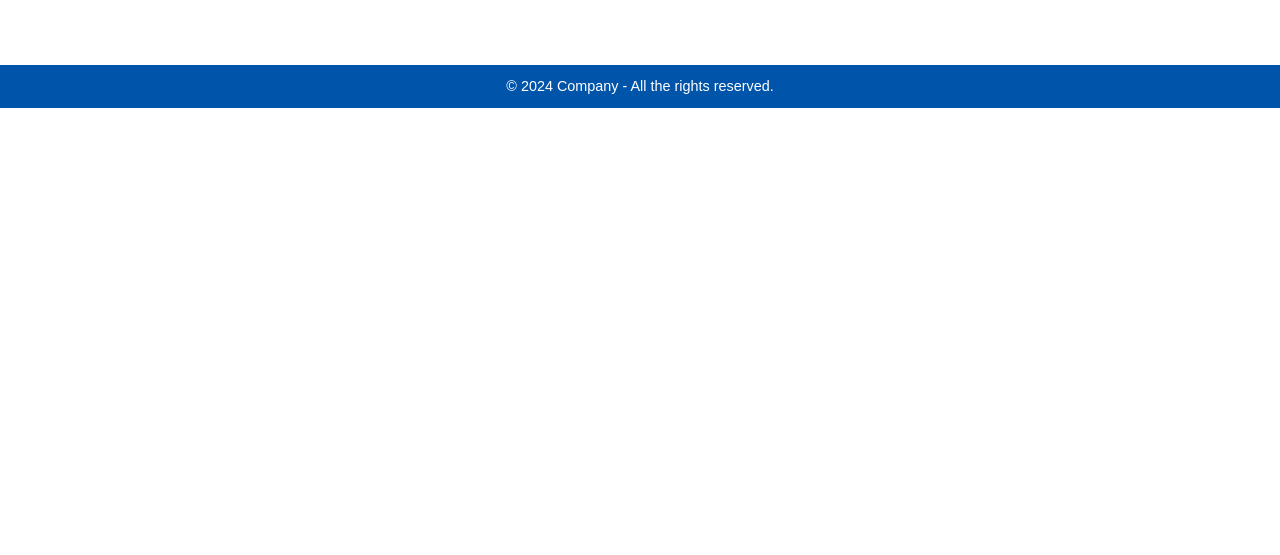
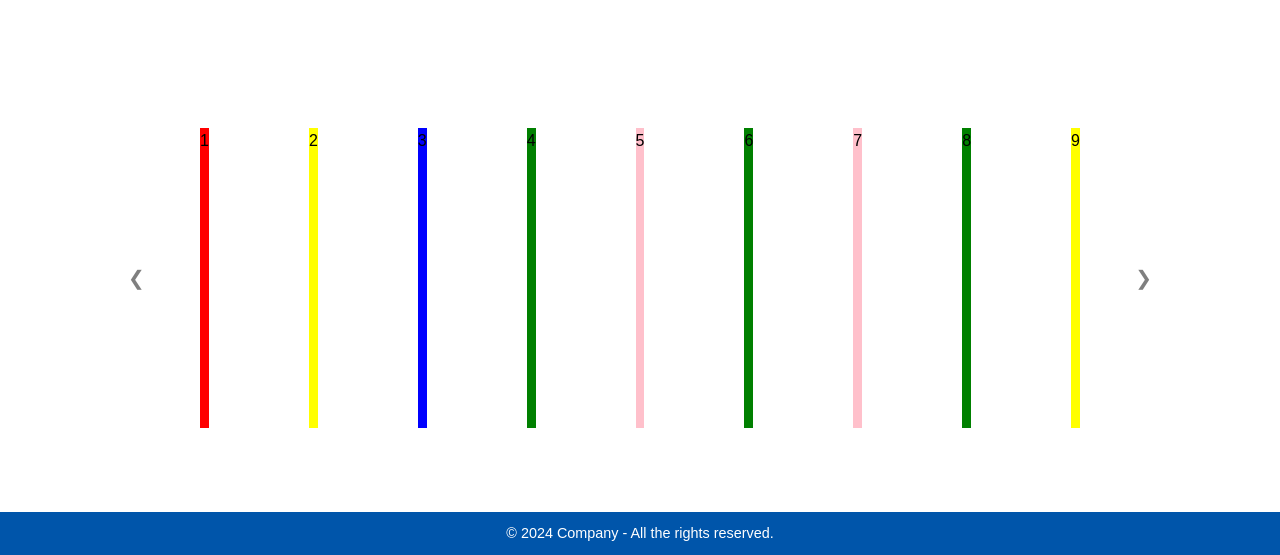
Before and after one commit to vdevalerio/landing_pages, a PHP site: page / in a window 1280 px wide. Shown: the part 1095-1650 px from the top of the page. Before the commit the page ends 1203 px from the top, so only its background shows below. Run offline with PHP 8.4, Linux system fonts and the light colour scheme; data that the repository does not hold is empty.

Commit message:
add initial cardSlider initial setup

```diff
--- /dev/null
+++ b/institutional_model_001/components/cardSlider.php
@@ -0,0 +1,19 @@
+<div class="card-slider">
+    <a class="prev" onclick="moveCarousel(-1, 500)">&#10094;</a>
+
+    <div class="cards">
+        <div class="card card-1">1</div>
+        <div class="card card-2">2</div>
+        <div class="card card-3">3</div>
+        <div class="card card-4">4</div>
+        <div class="card card-5">5</div>
+        <div class="card card-6">6</div>
+        <div class="card card-7">7</div>
+        <div class="card card-8">8</div>
+        <div class="card card-9">9</div>
+    </div>
+
+    <a class="next" onclick="moveCarousel(1, 500)">&#10095;</a>
+</div>
+
+<script src="./js/cardSliderScript.js"></script>
--- a/institutional_model_001/config.php
+++ b/institutional_model_001/config.php
@@ -3,3 +3,16 @@
 
 // Include your environment settings
 include 'env.php';
+
+$fromEnv = [
+    'lang' => $lang,
+    'company_name' => $company_name,
+    'texts' => $texts,
+    'card_slider' => $card_slider,
+    'buttons' => $buttons,
+    'nav' => $nav,
+    'logos' => $logos,
+    'footer_copy' => $footer_copy,
+];
+
+file_put_contents('config.json', json_encode($fromEnv));
--- a/institutional_model_001/index.php
+++ b/institutional_model_001/index.php
@@ -5,14 +5,14 @@
 
         <div class="index-main">
             <div class="index-main-column-1">
-                <h1>
+                <h1 class="index-main-title">
                     <?php echo $company_name ?>
                 </h1>
                 <?php echo $texts['index']['main'] ?>
 
                 <div class="button-1">
                     <a href="about.php">
-                        Saiba mais
+                        <?php echo $buttons['more'] ?>
                     </a>
                 </div>
             </div>
@@ -24,6 +24,12 @@
             </div>
         </div>
 
+        <div class="index-sub">
+            <h1 class="index-sub-title">
+                <?php echo $texts['index']['sub']['members'] ?>
+            </h1>
+            <?php include './components/cardSlider.php'; ?>
+        </div>
+
     </div>
-
 <?php include 'footer.php'; ?>
--- /dev/null
+++ b/institutional_model_001/js/cardSliderScript.js
@@ -0,0 +1,88 @@
+const cardSlider = document.querySelector('.card-slider');
+const cardsContainer = document.querySelector('.cards');
+const totalCards = document.querySelectorAll('.card').length;
+
+// These variables comes from conf file.
+let visibleCards;
+let gapWidthPercent;
+let transitionDelayMS;
+let sliderIntervalMS;
+
+// These variables are calculated based on above.
+let currentPosition;
+let offset;
+
+function setVisibleCards(visibleCards, gapWidthPercent) {
+    currentPosition = visibleCards;
+    cards = document.querySelectorAll('.card');
+    gapWidth = (visibleCards - 1) * gapWidthPercent;
+    cardWidth = (100 - gapWidth) / visibleCards;
+    offset = cardWidth + gapWidthPercent;
+
+    cardsContainer.style.gap = `${gapWidthPercent}%`;
+    cards.forEach(card => {
+        card.style.width = `${cardWidth}%`;
+    })
+}
+
+function duplicateCards() {
+    const cards = document.querySelectorAll('.card');
+    const firstCards = Array.from(cards).slice(0, visibleCards);
+    const lastCards = Array.from(cards).slice(-visibleCards);
+
+    firstCards.forEach(card => cardsContainer.appendChild(card.cloneNode(true)));
+    lastCards.reverse().forEach(
+        card => cardsContainer.insertBefore(card.cloneNode(true), cardsContainer.firstChild)
+    );
+}
+
+function moveCarousel(direction, transitionDelayMS) {
+    currentPosition += direction;
+
+    cardsContainer.style.transition = `transform ${transitionDelayMS / 1000}s ease`;
+    const translateX = - currentPosition * offset;
+    cardsContainer.style.transform = `translateX(${translateX}%)`;
+
+    setTimeout(() => {
+        if (currentPosition === 0) {
+            cardsContainer.style.transition = 'none';
+            currentPosition = totalCards;
+            xTranslation = -1 * currentPosition * offset;
+
+            cardsContainer.style.transform = `translateX(${xTranslation}%)`;
+        } else if (currentPosition === totalCards + visibleCards) {
+            cardsContainer.style.transition = 'none';
+            currentPosition = visibleCards;
+            xTranslation = -1 * currentPosition * offset;
+
+            cardsContainer.style.transform = `translateX(${xTranslation}%)`;
+        }
+    }, transitionDelayMS);
+}
+
+function autoMoveCarousel(interval, transitionDelayMS) {
+    setInterval(() => {
+        moveCarousel(1, transitionDelayMS);
+    }, interval);
+}
+
+async function initializeCarousel() {
+    fetch('../config.json')
+        .then(response => response.json())
+        .then(data => {
+
+            cardSliderData = data.card_slider;
+            visibleCards = cardSliderData.visible_cards;
+            cardWidthPercent  = cardSliderData.card_width_percentage;
+            gapWidthPercent = cardSliderData.gap_width_percentage;
+            transitionDelayMS = cardSliderData.transition_delay_ms;
+            sliderIntervalMS = cardSliderData.slider_interval_ms;
+
+            setVisibleCards(visibleCards, gapWidthPercent);
+            duplicateCards();
+            moveCarousel(0, transitionDelayMS);
+            autoMoveCarousel(sliderIntervalMS, transitionDelayMS);
+        })
+}
+
+initializeCarousel();
--- a/institutional_model_001/styles.css
+++ b/institutional_model_001/styles.css
@@ -124,12 +124,18 @@
     display: block;
 }
 
-.index-main {
+.index-main, .index-sub {
     padding: var(--default-blocks-padding);
     margin: 5% 0%;
+}
 
+.index-main {
     display: flex;
     flex-direction: row;
+}
+
+.index-main-title {
+
 }
 
 .index-main-column-1, .index-main-column-2 {
@@ -147,6 +153,70 @@
 
 .index-main-image {
     width: 100%;
+}
+
+.index-sub {
+    display: flex;
+    flex-direction: column;
+}
+
+.card-slider {
+    width: 100%;
+
+    display: flex;
+    align-items: center;
+    justify-content: space-evenly;
+
+    overflow: hidden;
+}
+
+.cards {
+    width: inherit;
+
+    display: flex;
+    align-items: center;
+    justify-content: space-between;
+}
+
+.cards > div {
+    height: 300px;
+    flex-shrink: 0;
+}
+
+.card-1 {
+    background-color: red;
+}
+
+.card-2 {
+    background-color: yellow;
+}
+
+.card-3 {
+    background-color: blue;
+}
+
+.card-4 {
+    background-color: green;
+}
+
+.card-5 {
+    background-color: pink;
+}
+
+.card-6 {
+    background-color: green;
+}
+
+.card-7 {
+    background-color: pink;
+}
+
+.card-8 {
+    background-color: green;
+}
+
+.card-9 {
+    background-color: yellow;
 }
 
 .button-1 {
```
Also changed, not shown: 1 other file.
